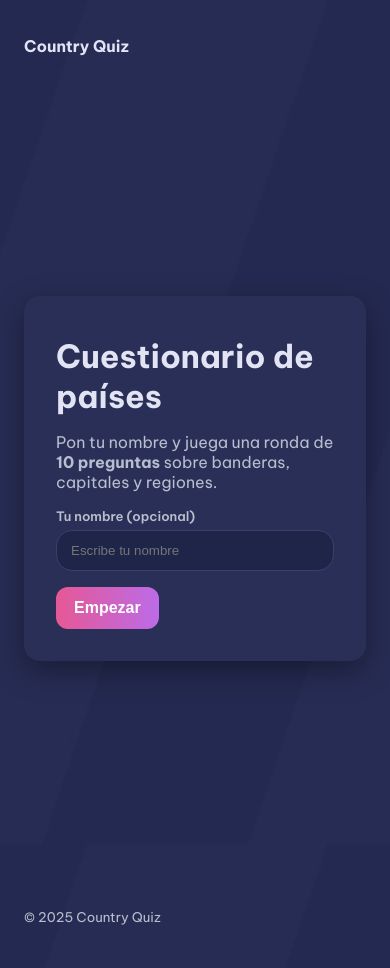
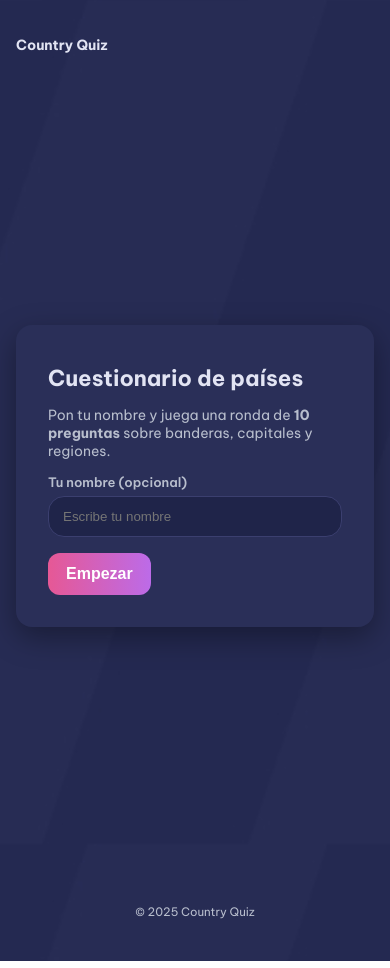
Before and after one commit to Roberstxx/Country-Quiz, a React (Vite) app: page / in a window 390 px wide. Built offline with nearby package versions, Linux system fonts and the light colour scheme.

Commit message:
Update base.css

```diff
--- a/src/styles/base.css
+++ b/src/styles/base.css
@@ -1,28 +1,109 @@
-*{ box-sizing: border-box; }
-html,body,#root{ height:100%; }
-body{
-  margin:0;
-  font-family:'Be Vietnam Pro', system-ui, Segoe UI, Roboto, Arial;
-  color: var(--text);
-  /* Fondo: solo imagen (reemplaza bg.jpg por tu recurso real) */
-  background: url("/src/assets/bg.jpg") center/cover fixed no-repeat;
+/* ===== Base / Reset ===== */
+* { box-sizing: border-box; }
+html, body, #root { height: 100%; }
+html { scroll-behavior: smooth; }
+
+/* Tipografía fluida */
+:root{
+  --fs-sm: clamp(12px, 1.4vw, 14px);
+  --fs-md: clamp(14px, 1.6vw, 16px);
+  --fs-lg: clamp(18px, 2.5vw, 24px);
+  --fs-xl: clamp(24px, 4vw, 36px);
+
+  /* Safe areas iOS */
+  --safe-top: env(safe-area-inset-top);
+  --safe-bottom: env(safe-area-inset-bottom);
 }
 
-.container{ max-width: 960px; margin: 0 auto; padding: 24px; }
-.app{ min-height:100vh; display:flex; flex-direction:column; }
-.main{ flex:1; }
-.section{ display:grid; gap:16px; }
-.center-text{ text-align:center; }
-.m0{ margin:0; }
+/* ===== Body ===== */
+body{
+  margin: 0;
+  font-family: 'Be Vietnam Pro', system-ui, Segoe UI, Roboto, Arial, sans-serif;
+  font-size: var(--fs-md);
+  color: var(--text);
+  /* Fondo: solo imagen (ajusta ruta si cambias de carpeta) */
+  background: url("/src/assets/bg.jpg") center/cover fixed no-repeat;
+  -webkit-font-smoothing: antialiased;
+  -moz-osx-font-smoothing: grayscale;
+}
 
-.row{ display:flex; gap:16px; }
-.center{ align-items:center; }
-.space-between{ justify-content:space-between; }
+/* ===== Layout genérico ===== */
+.container{
+  width: min(100%, 1024px);
+  margin: 0 auto;
+  padding-inline: clamp(16px, 4vw, 32px);
+  padding-block: 24px;
+}
+.app{ min-height: 100vh; display: flex; flex-direction: column; padding-bottom: var(--safe-bottom); }
+.main{ flex: 1; }
+.section{ display: grid; gap: 16px; }
 
-.title{ font-size:32px; font-weight:700; margin: 8px 0 12px; }
-.subtitle{ font-size:24px; font-weight:600; margin:0; }
+/* Utilidades */
+.center-text{ text-align: center; }
+.m0{ margin: 0; }
+.row{ display: flex; gap: 16px; }
+.center{ align-items: center; display: flex; }
+.space-between{ justify-content: space-between; display: flex; }
+
+/* Tipos */
+.title{ font-size: var(--fs-xl); font-weight: 700; margin: 8px 0 12px; line-height: 1.2; }
+.subtitle{ font-size: var(--fs-lg); font-weight: 600; margin: 0; line-height: 1.3; }
 .muted{ color: var(--muted); }
 
-.header { padding: 12px 0; }
+/* Header / Footer */
+.header { padding: calc(12px + var(--safe-top)) 0 12px; }
 .footer { padding: 18px 0; }
-.brand { font-weight: 800; text-decoration:none; color: var(--text); }
+.brand { font-weight: 800; text-decoration: none; color: var(--text); }
+
+/* ===== Medias para responsividad ===== */
+@media (max-width: 1024px){
+  .container{ padding-inline: clamp(16px, 5vw, 28px); }
+}
+@media (max-width: 768px){
+  .row{ flex-wrap: wrap; }
+  .title{ font-size: clamp(22px, 5.5vw, 30px); }
+  .subtitle{ font-size: clamp(18px, 3.8vw, 22px); }
+}
+@media (max-width: 480px){
+  .container{ padding-inline: 16px; }
+}
+
+/* ===== Accesibilidad ===== */
+:focus-visible{
+  outline: 3px solid rgba(143,149,255,.6);
+  outline-offset: 2px;
+  border-radius: 12px;
+}
+@media (prefers-reduced-motion: reduce){
+  *{
+    animation-duration: .01ms !important;
+    animation-iteration-count: 1 !important;
+    transition-duration: .01ms !important;
+    scroll-behavior: auto !important;
+  }
+}
+
+/* ===== Imágenes responsivas por defecto ===== */
+img{ max-width: 100%; height: auto; display: block; }
+
+/* ===== Helpers opcionales ===== */
+/* Contenedor centrado verticalmente en toda la vista */
+.full-center{
+  min-height: calc(100vh - 120px);
+  display: grid;
+  place-items: center;
+}
+
+/* Limitar ancho de bloques de texto largos */
+.prose{
+  max-width: 70ch;
+}
+
+/* Ocultar solo visualmente (accesible para lectores) */
+.visually-hidden{
+  position: absolute !important;
+  width: 1px; height: 1px;
+  padding: 0; margin: -1px;
+  overflow: hidden; clip: rect(0,0,0,0);
+  white-space: nowrap; border: 0;
+}
```
